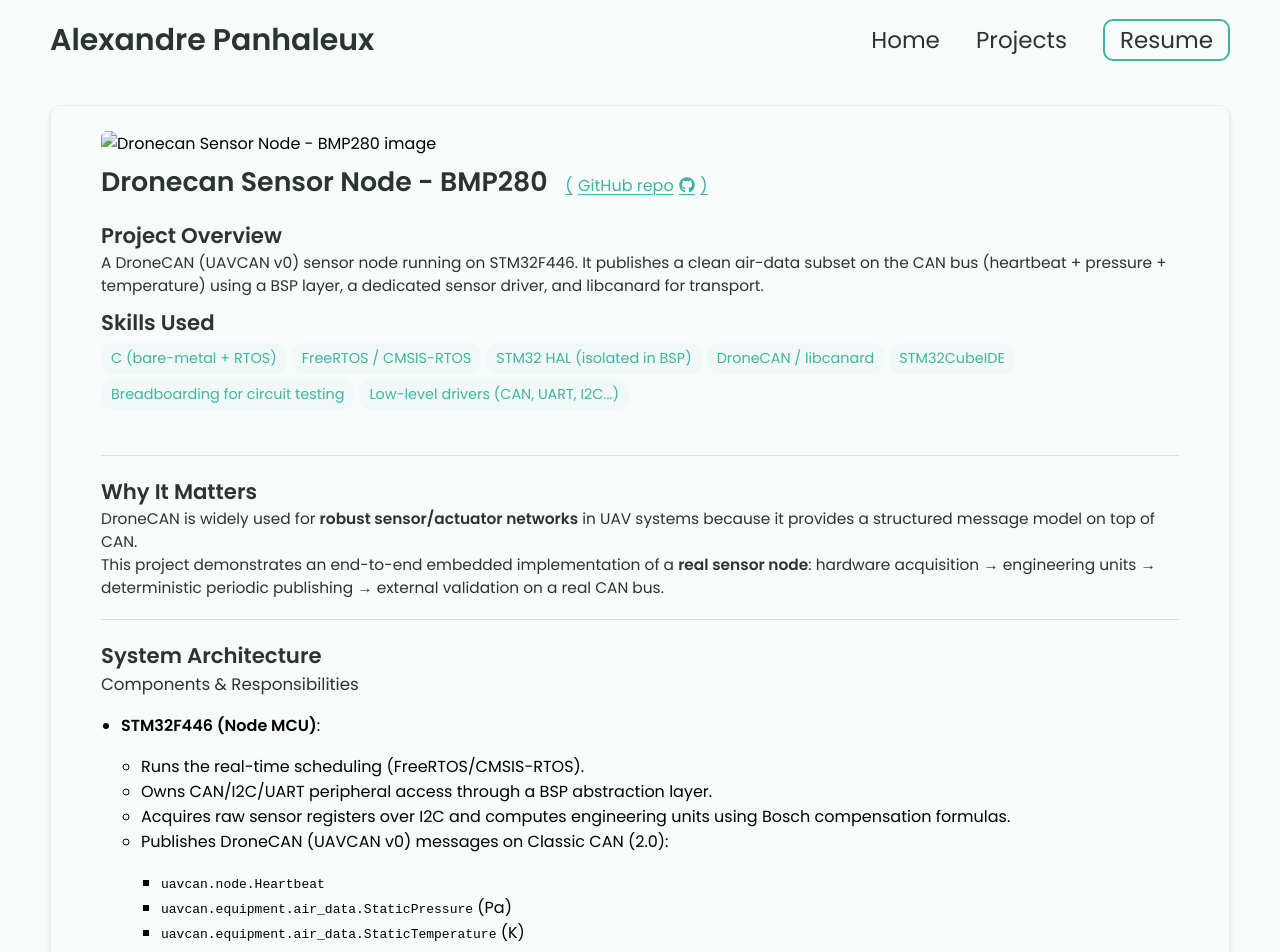
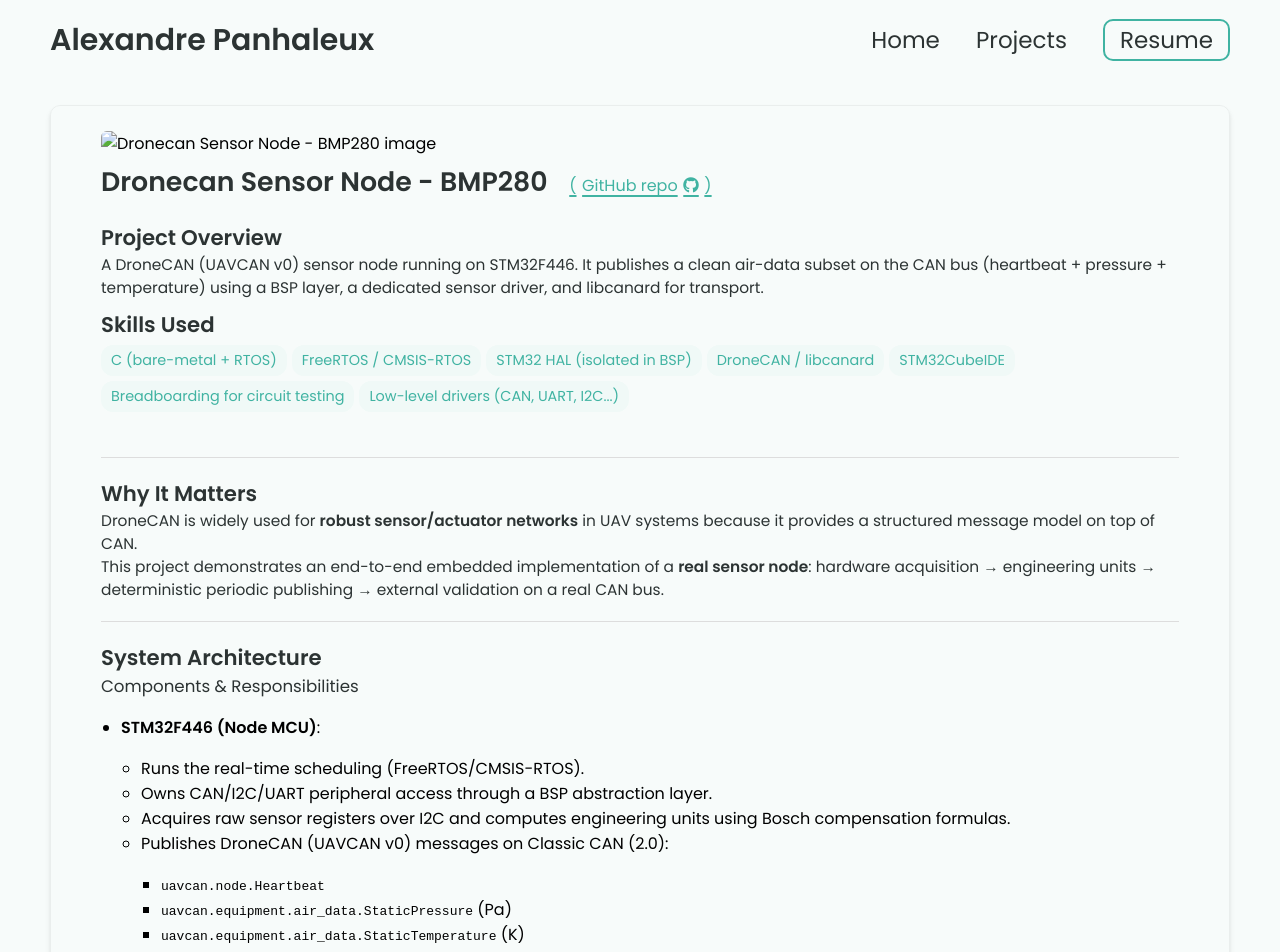
Before and after one commit to alexandrephl/alexandrephl.github.io, a Jekyll site: the page built from _projects/Sensor-node/Dronecan-Sensor-Node.md, in a window 1280 px wide. Shown: the top 952 px of the page. Built offline with Jekyll 4.4.1, drawn with Linux system fonts in a browser that asks for light colours.

Commit message:
Update styles.css

```diff
--- a/css/styles.css
+++ b/css/styles.css
@@ -596,13 +596,13 @@ footer p {
   display: inline-flex;
   align-items: baseline;
   gap: 0.35rem;
-  padding: 0.15rem 0.35rem;
+  padding: 0.25rem 0.6rem;
   margin-bottom: 10px;
 
   color: var(--link-color);
   text-decoration: underline;
-  text-underline-offset: 3px;
-  text-decoration-thickness: 1px;
+  text-underline-offset: 4px;
+  text-decoration-thickness: 2px;
 }
 
 /* IMPORTANT: override your global `span { color: ... }` */
@@ -614,8 +614,17 @@ footer p {
 /* hover */
 .post-view .title-header .repo-icon:hover{
   color: var(--highlight-color);
-  background: var(--light-background-color);
-  text-decoration-thickness: 2px;
+  /* effet plus “fort” */
+  background-color: rgba(0,0,0,0.08);   /* plus foncé */
+  box-shadow: 0 6px 16px rgba(0,0,0,0.18);
+  transform: translateY(-1px);
+
+  text-decoration-thickness: 3px;
+}
+
+.post-view .title-header .repo-icon:active{
+  transform: translateY(0px);
+  box-shadow: 0 2px 8px rgba(0,0,0,0.18);
 }
 
 /* Make the whole thing clickable reliably */
```
